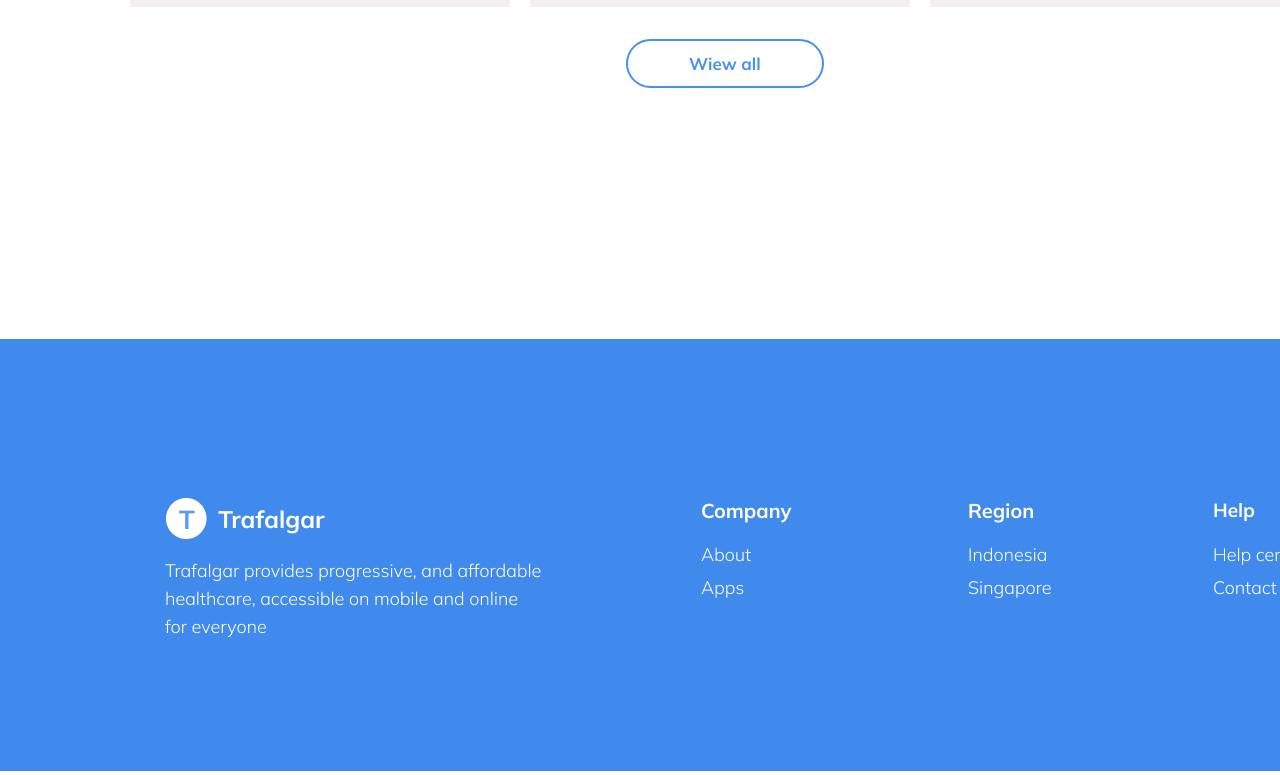
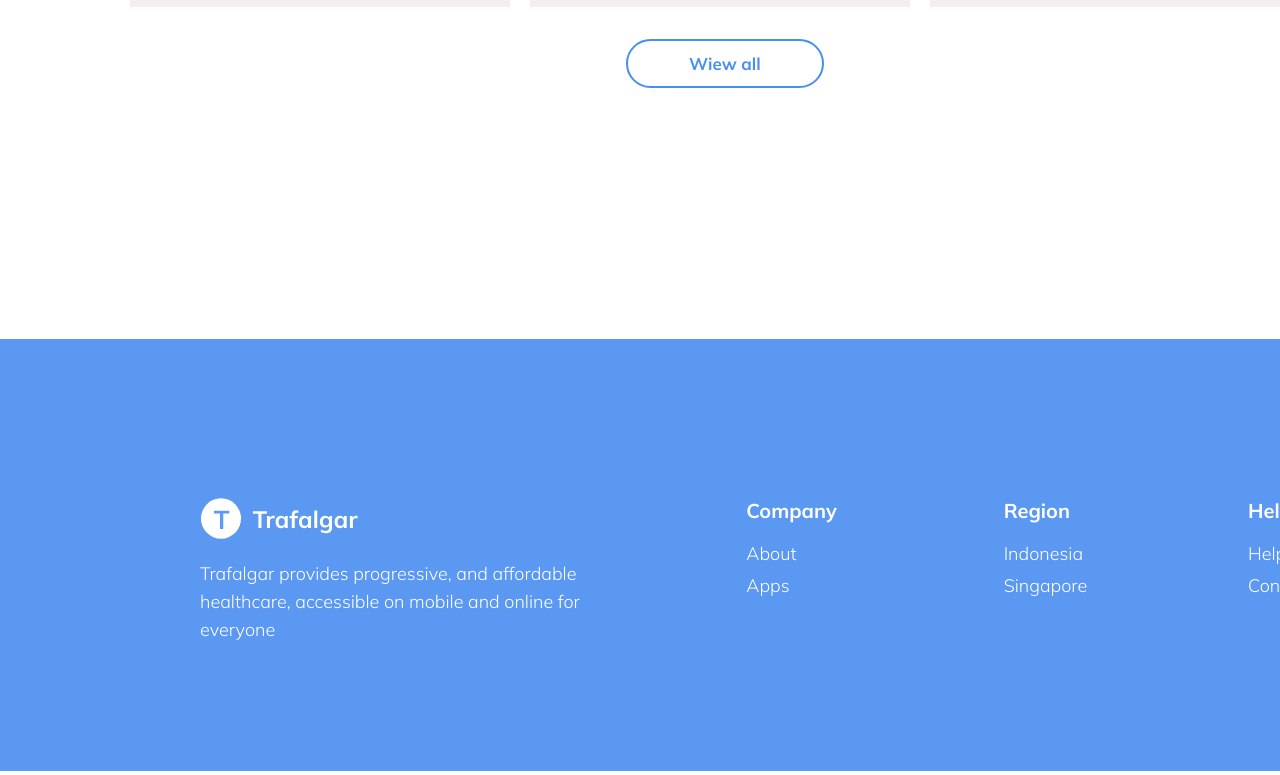
Before and after one commit to dmuslima/dz9, a plain HTML site: page index.html in a window 1280 px wide. Shown: the part 3209-3984 px from the top of the page. Drawn offline with Linux system fonts and the light colour scheme.

Commit message:
Add files via upload

```diff
--- a/index.html
+++ b/index.html
@@ -105,7 +105,26 @@
          <button class="b1">Wiew all</button>
     </div>
 <footer class="footer">
-    <img src="Group 23.png" alt="" class="logo">
+   <div class="f1">
+        <img src="Group 27.svg" alt="" class="logo1">
+        <p>Trafalgar provides progressive, and affordable healthcare, accessible on mobile and online
+        for everyone</p>
+   </div>
+   <div class="f2">
+        <h4>Company</h4>
+        <p class="f2p">About</p>
+        <p class="fp">Apps</p>
+   </div>
+   <div class="f3">
+        <h4>Region</h4>
+        <p class="f2p">Indonesia</p>
+        <p class="fp">Singapore</p>
+   </div>
+   <div class="f4">
+        <h4>Help</h4>
+        <p class="f2p">Help center</p>
+        <p class="fp">Contact support</p>
+   </div>
 </footer>
 </body>
 </html>
--- a/style.css
+++ b/style.css
@@ -108,7 +108,6 @@ transition: all 0.3s;
     margin-top: 36px;
 }
 .card img{
-
     margin: 68px 244px 10px 41px;
 }
 .card p{
@@ -248,7 +247,6 @@ width: 1180px;
     height:516pxpx;
     display: flex;
     justify-content: space-between;
-
 }
 .cart img{
     width: 380px;
@@ -285,10 +283,55 @@ margin: 18px 263px 37px 30px;
 .footer{
     width: 1600px;
     height: 432px;
-background-color: #4089ED;
+    background-color: #5A98F2;
+    display: flex;
+    justify-content: space-between;
+    padding: 159px 220px 131px 200px;
 }
-.footer img{
-    width: 1180px;
+.f1{
+    width: 386px;
     height: 142px;
-    margin: 159px 95px 131px 165px;
 }
+.f2{
+    width: 97px;
+    height: 101px;
+}
+.f3{
+    width: 84px;
+    height: 101px;
+}
+.f4{
+    width: 132px;
+    height: 101px;
+}
+.f1 p{
+    font-size: 18px;
+    font-weight: 300;
+    line-height: 28px;
+    color: white;
+    margin-top: 17px;
+}
+.f1 img{
+    width: 170px;
+    height: 41px;
+}
+.footer h4{
+    font-size: 20px;
+    font-weight: 700;
+    line-height: 25.1px;
+    color: white;
+}
+.f2p{
+    font-size: 18px;
+    font-weight: 300;
+    line-height: 22.59px;
+    margin-top: 20px;
+    color: white;
+}
+.fp{
+    color: white;
+    margin-top: 10px;
+    font-size: 18px;
+    font-weight: 300;
+    line-height: 22.59px;
+}
```
Also changed, not shown: Group 27.svg (added). Lines whose indentation alone changed are shown as unchanged.
